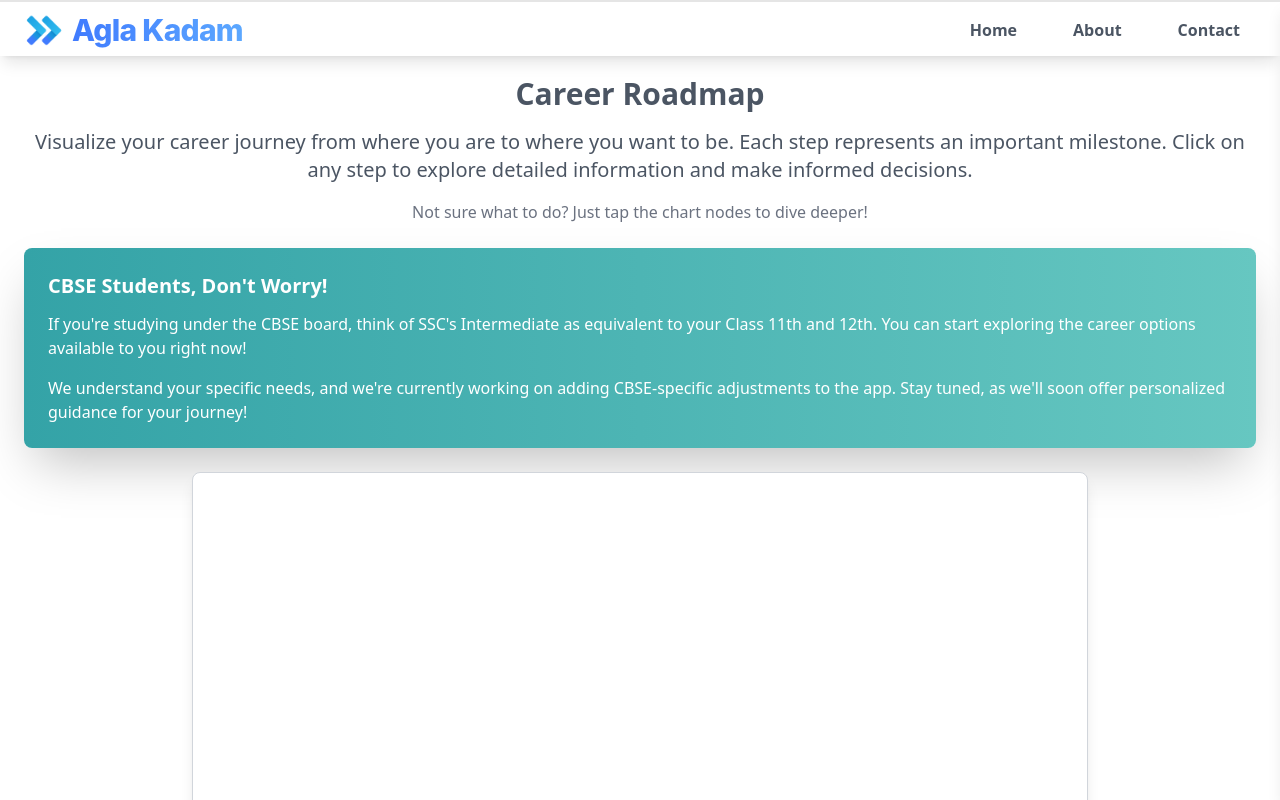
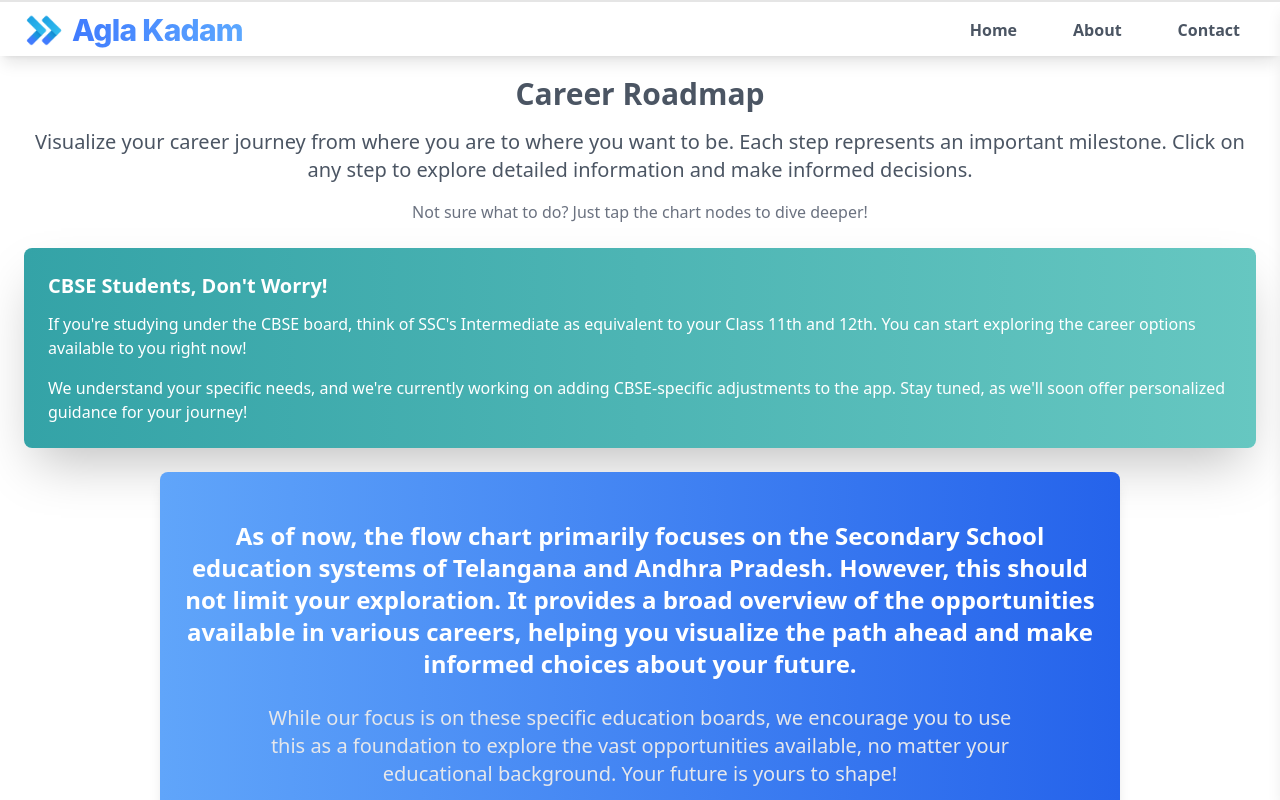
Before and after one commit to coding-yoddha/career-guide-app, a Next.js app: page /career-options/flow-chart in a window 1280 px wide. Shown: the top 800 px of the page. Built offline with nearby package versions, Linux system fonts and the light colour scheme.

Commit message:
Added descriptions in Path page

```diff
--- a/src/components/FlowChart/index.tsx
+++ b/src/components/FlowChart/index.tsx
@@ -79,6 +79,23 @@ const Flow: React.FC<CareerOption> = ({ careerOption }) => {
         </div>
       </div>
 
+      <div className="bg-gradient-to-r from-blue-400 to-blue-600 py-12 px-4 sm:px-6 mt-6 mb-6 text-center rounded-lg shadow-lg mx-auto w-[92%] sm:w-[75%]">
+        <p className="text-xl sm:text-2xl font-semibold text-white leading-relaxed mb-6">
+          As of now, the flow chart primarily focuses on the Secondary School
+          education systems of Telangana and Andhra Pradesh. However, this
+          should not limit your exploration. It provides a broad overview of the
+          opportunities available in various careers, helping you visualize the
+          path ahead and make informed choices about your future.
+        </p>
+
+        <p className="text-lg sm:text-xl text-gray-200 leading-relaxed max-w-3xl mx-auto">
+          While our focus is on these specific education boards, we encourage
+          you to use this as a foundation to explore the vast opportunities
+          available, no matter your educational background. Your future is yours
+          to shape!
+        </p>
+      </div>
+
       <div className="flex justify-center px-4 sm:px-6 mt-6 mb-6">
         <div className="w-full max-w-4xl h-[80vh] sm:p-6 flex flex-col border border-gray-300 rounded-lg shadow-lg bg-white overflow-hidden">
           <div className="flex-grow flex items-center justify-center relative">
```
